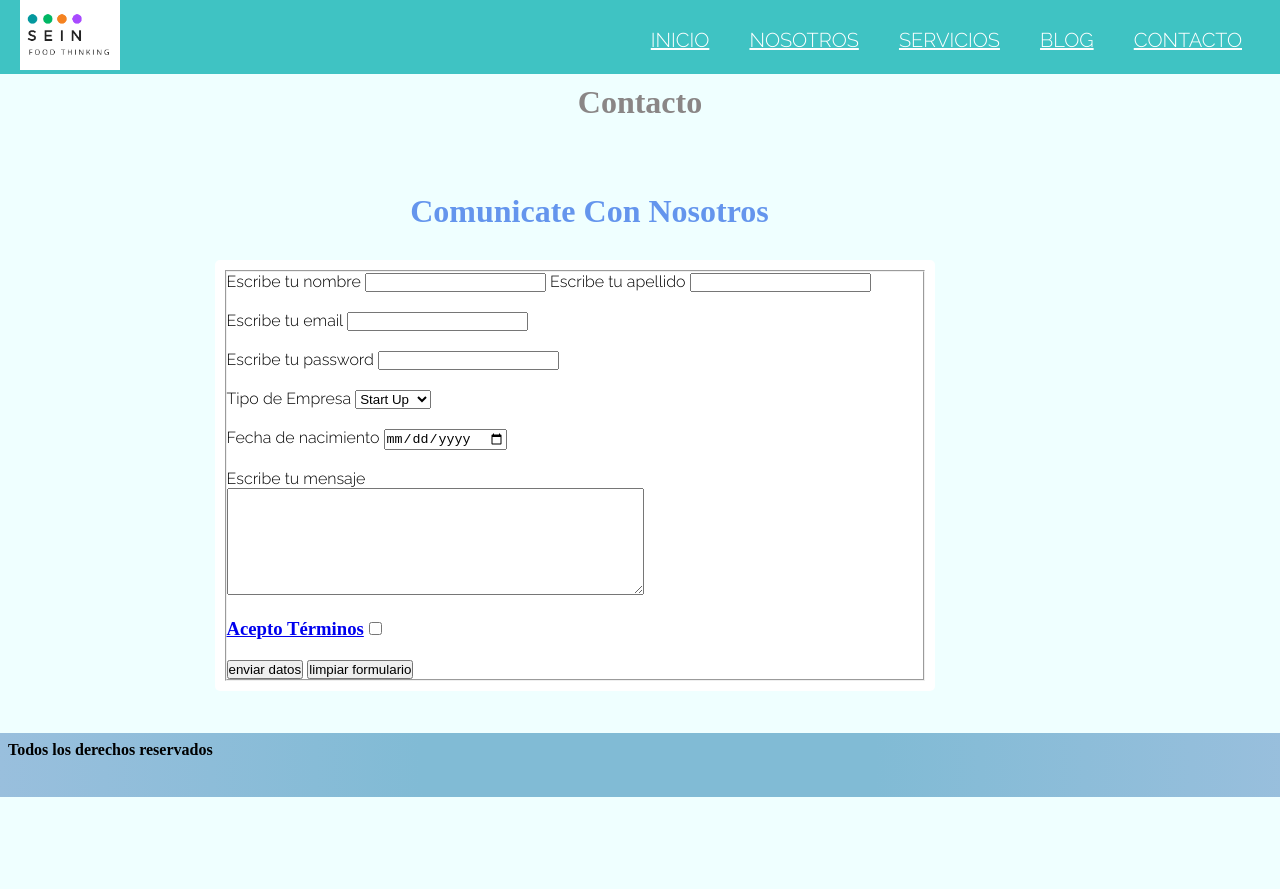
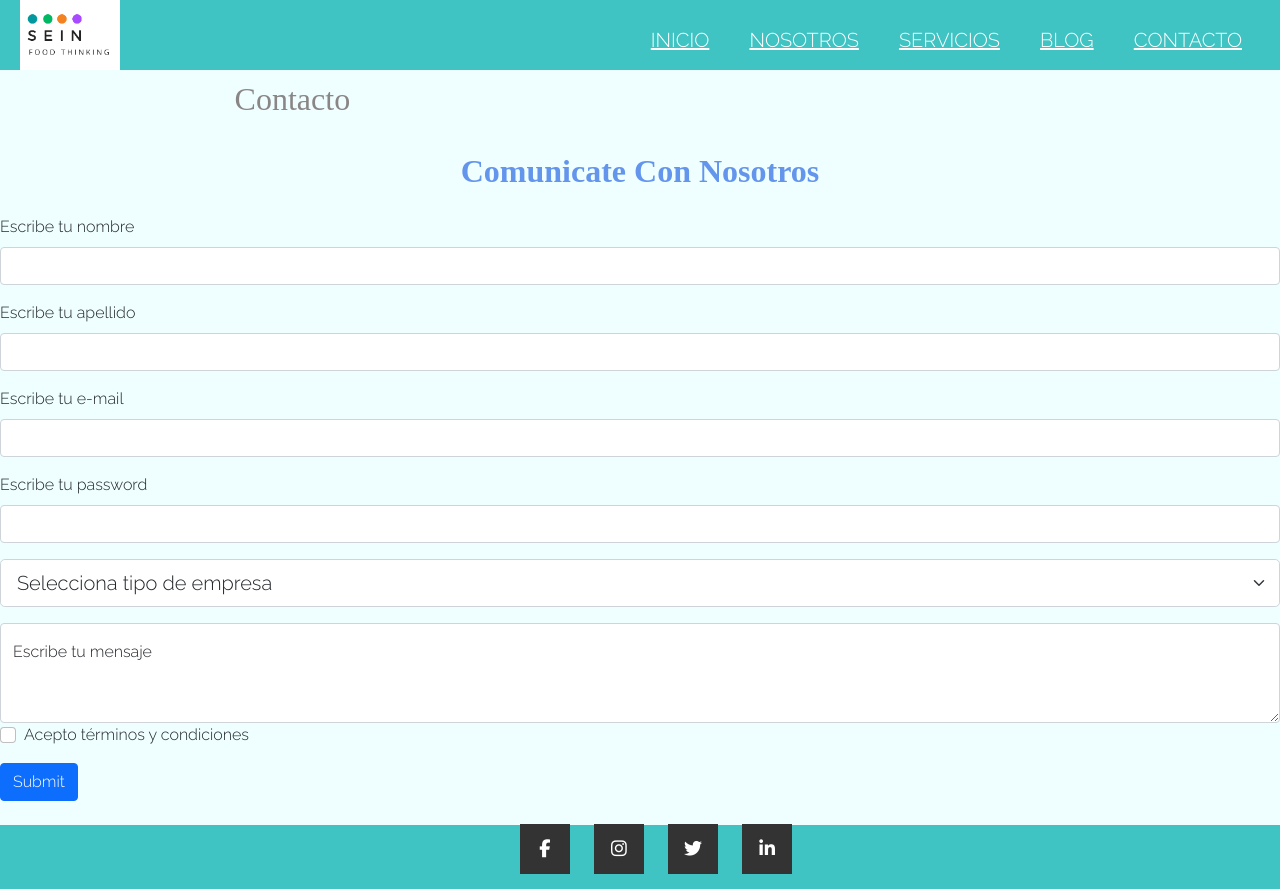
Before and after one commit to Matiasfsm/4ta-entrega, a website: page contacto.html in a window 1280 px wide. Before the commit the page ends 800 px from the top, so only its background shows below. Drawn offline with nearby package versions, Linux system fonts and the light colour scheme; a web font is replaced by a local one.

Commit message:
modifiqué el footer

```diff
--- a/SCSS/_contacto.scss
+++ /dev/null
@@ -1,29 +0,0 @@
-.containerContacto{
-    display: flex;
-    flex-direction: row;
-    flex-wrap: wrap;
-    width: 90%;
-    margin: 2rem;
-    justify-content: space-between;
-    align-items: center;
-    .boxContacto1{
-        width: 100%;
-        margin: 20px;
-        padding: 10px;
-        margin-left: 25%;
-        border-radius: 5px;
-        text-align: center;
-    }
-    .boxContacto2{
-        width: $ancho+100px;
-        margin: 10px;
-        padding: 10px;
-        border-radius: 5px;
-        margin-left: 25%;
-        background-color:white;
-        transition: 1s;
-        &:hover{
-            transform: scale(1.1,1.1);
-        }
-    }
-}
--- a/SCSS/_footer.scss
+++ b/SCSS/_footer.scss
@@ -1,13 +1,50 @@
-footer{
-    margin-top: 1.2rem;
-    background-color: white;
-    padding: 0.5rem;
-    width: 100%;
-    height: 3rem;
+.containerRedes{
     display: flex;
-    flex-direction: row;
-    flex-wrap: nowrap;
-    justify-content: space-between;
-    background: rgb(129,187,213);
-    background: radial-gradient(circle, rgba(129,187,213,1) 35%, rgb(153, 191, 221) 100%);
+    height: 4rem;
+    align-items: center;
+    justify-content: center;
+    background-color: $colorSecundario;
+    .containerRedes__li{
+        display: inline-block;
+        margin: 0 10px;
+        width: 50px;
+        height: 50px;
+        text-align: center;
+        a{
+            display: block;
+            padding: 0 10px;
+            background-color: #333;
+            color: #fff;
+            line-height: 50px;
+            font-size: 18px;
+            box-shadow: 0 3px 5px 0 px rgba(0, 0, 0, .2);
+            transition: .2s;
+        }
+        &:hover{
+            filter: blur(2px);
+            transform: translate(-3px) scale(1.05);
+            box-shadow: 0 5px 5px 0px rgba(0, 0, 0, .4);
+            filter: none;
+        }
+        .facebook:hover{
+            &:hover{
+                background-color: $facebook;
+            }
+        }
+        .linkedin:hover{
+            &:hover{
+                background-color: $linkedin;
+            }
+        }
+        .instagram:hover{
+            &:hover{
+                background-color: $instagram;
+            }
+        }
+        .twitter:hover{
+            &:hover{
+                background-color: $twitter;
+            }
+        }
+    }
 }
--- a/SCSS/_variables.scss
+++ b/SCSS/_variables.scss
@@ -1,3 +1,7 @@
 $colorPrincipal: rgb(239, 255, 255);
 $colorSecundario: rgb(63, 195, 195);
 $ancho: 600px;
+$facebook: #3b5999;
+$instagram: #e4405f;
+$twitter: #55acee;
+$linkedin: #0077b5;
--- a/SCSS/style.scss
+++ b/SCSS/style.scss
@@ -10,6 +10,7 @@
 *{
     margin:0%;
     padding:0%;
+    box-sizing: border-box;
 }
 body{
     background-color:$colorPrincipal;
--- a/contacto.html
+++ b/contacto.html
@@ -1,9 +1,11 @@
 <!DOCTYPE html>
 <html lang="en">
 <head>
+    <link rel="icon" href="img/favicon.png" type="png">
     <meta charset="UTF-8">
     <meta http-equiv="X-UA-Compatible" content="IE=edge">
     <meta name="viewport" content="width=device-width, initial-scale=1.0">
+    <link href="https://cdn.jsdelivr.net/npm/bootstrap@5.1.2/dist/css/bootstrap.min.css" rel="stylesheet" integrity="sha384-uWxY/CJNBR+1zjPWmfnSnVxwRheevXITnMqoEIeG1LJrdI0GlVs/9cVSyPYXdcSF" crossorigin="anonymous">
     <link rel="preconnect" href="https://fonts.googleapis.com">
     <link rel="preconnect" href="https://fonts.gstatic.com" crossorigin>
     <link href="https://fonts.googleapis.com/css2?family=Raleway:wght@300&family=Suez+One&display=swap" rel="stylesheet">
@@ -48,67 +50,62 @@
             </h1>
         </div>
         <!--acá se encuentra el formulario de contacto-->
-      <div class="containerContacto">
-        <section class="formulario">
-            <div class="boxContacto1">
+        <section class="formulario"></section>
+            <div class="p-3">
                 <h2>
                     Comunicate con Nosotros
                 </h2>
             </div>
-            <div class="boxContacto2">
-                <form action="">
-                    <fieldset>
-                        <legend></legend>
-                        <div>
-                            <label for="nombre">Escribe tu nombre</label>
-                            <input type="text"name="nombre">
-                            <label for="apellido">Escribe tu apellido</label>
-                            <input type="text"name="apellido">
-                        </div><br>
-                        <div>
-                            <label for="email">Escribe tu email</label>
-                            <input type="email" required>
-                        </div><br>
-                        <div>
-                            <label for="Password">Escribe tu password</label>
-                            <input type="password">
-                        </div><br>
-
-                        <div>
-                            <label for="Tipos de Empresa">Tipo de Empresa</label>
-                            <select name="Tipo de Empresa">
-                                <option value="Start Up">Start Up</option>>
-                                <option value="Pequeña">Pequeña</option>>
-                                <option value="Mediana">Mediana</option>>
-                                <option value="Grande">Grande</option>>
-                            </select>
-                        </div><br>
-
-                        <div>
-                            <label for="nacimiento">Fecha de nacimiento</label>
-                            <input type="date" name="nacimiento">
-                        </div><br>
-                        <div>
-                            <label for="comentarios">Escribe tu mensaje</label><br>
-                            <textarea name="comentario" id="" cols="50" rows="7"></textarea>
-                        </div><br>
-                        <div>
-                            <h3><a href="index.html">Acepto Términos</a>
-                            <input type="checkbox"name="Acepto Términos" required></h3>
-                        </div><br>
-                        <div>
-                            <input type="submit" value="enviar datos">
-                            <input type="reset" value="limpiar formulario">
-                        </div>
-                    </fieldset>
-                </form>
-            </div>
-        </section>
-      </div>
+            <div class="">
+            <form>
+                <div class="mb-3">
+                    <label for="exampleInputEmail1" class="form-label">Escribe tu nombre</label>
+                    <input type="email" class="form-control" id="exampleInputEmail1" aria-describedby="emailHelp">
+                    <div id="emailHelp" class="form-text"></div>
+                  </div>
+                <div class="mb-3">
+                    <label for="exampleInputEmail1" class="form-label">Escribe tu apellido</label>
+                    <input type="email" class="form-control" id="exampleInputEmail1" aria-describedby="emailHelp">
+                    <div id="emailHelp" class="form-text"></div>
+                </div>
+                <div class="mb-3">
+                  <label for="exampleInputEmail1" class="form-label">Escribe tu e-mail</label>
+                  <input type="email" class="form-control" id="exampleInputEmail1" aria-describedby="emailHelp">
+                  <div id="emailHelp" class="form-text"></div>
+                </div>
+                <div class="mb-3">
+                  <label for="exampleInputPassword1" class="form-label">Escribe tu password</label>
+                  <input type="password" class="form-control" id="exampleInputPassword1">
+                </div>
+                <select class="form-select form-select-lg mb-3" aria-label=".form-select-lg example">
+                    <option selected>Selecciona tipo de empresa</option>
+                    <option value="1">Star Up</option>
+                    <option value="2">Pequeña</option>
+                    <option value="3">Mediana</option>
+                    <option value="4">Grande</option>
+                  </select>
+                  <div class="form-floating">
+                    <textarea class="form-control" placeholder="Leave a comment here" id="floatingTextarea2" style="height: 100px"></textarea>
+                    <label for="floatingTextarea2">Escribe tu mensaje</label>
+                  </div>
+                <div class="mb-3 form-check">
+                  <input type="checkbox" class="form-check-input" id="exampleCheck1">
+                  <label class="form-check-label" for="exampleCheck1">Acepto términos y condiciones</label>
+                </div>
+                <button type="submit" class="btn btn-primary">Submit</button>
+              </form>
+              <br>
+        </div>
+    </section>
     </main>
     <footer>
-        <div>
-            <h4>Todos los derechos reservados</h4>
+        <div class="containerRedes">
+            <ul class="containerRedes__ul">
+                <li class="containerRedes__li"><a href="http://facebook.com" target="_blank" class="facebook"><i class="fab fa-facebook-f"></i></a></li>
+                <li class="containerRedes__li"><a href="http://instagram.com" target="_blank" class="instagram"><i class="fab fa-instagram"></i></a></li>
+                <li class="containerRedes__li"><a href="http://twitter.com" target="_blank" class="twitter"><i class="fab fa-twitter"></i></a></li>
+                <li class="containerRedes__li"><a href="http://linkedin.com" target="_blank" class="linkedin"><i class="fab fa-linkedin-in"></i></a></li>
+            </ul>
         </div>
     </footer>
 </body>
```
Also changed, not shown: blog.html (+11 -5 lines), index.html (+13 -5 lines), nosotros.html (+11 -5 lines), servicios.html (+8 -2 lines), CSS/main.css, img/favicon.png (added).
